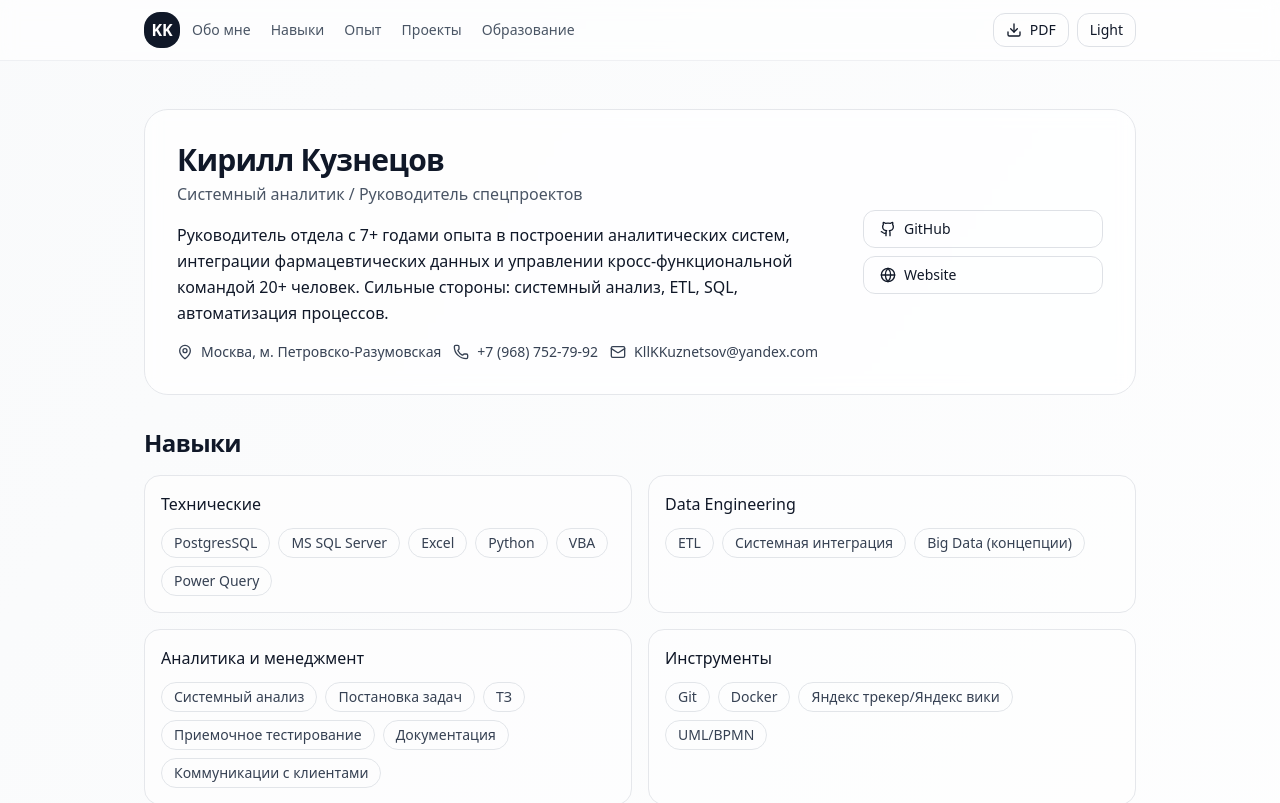
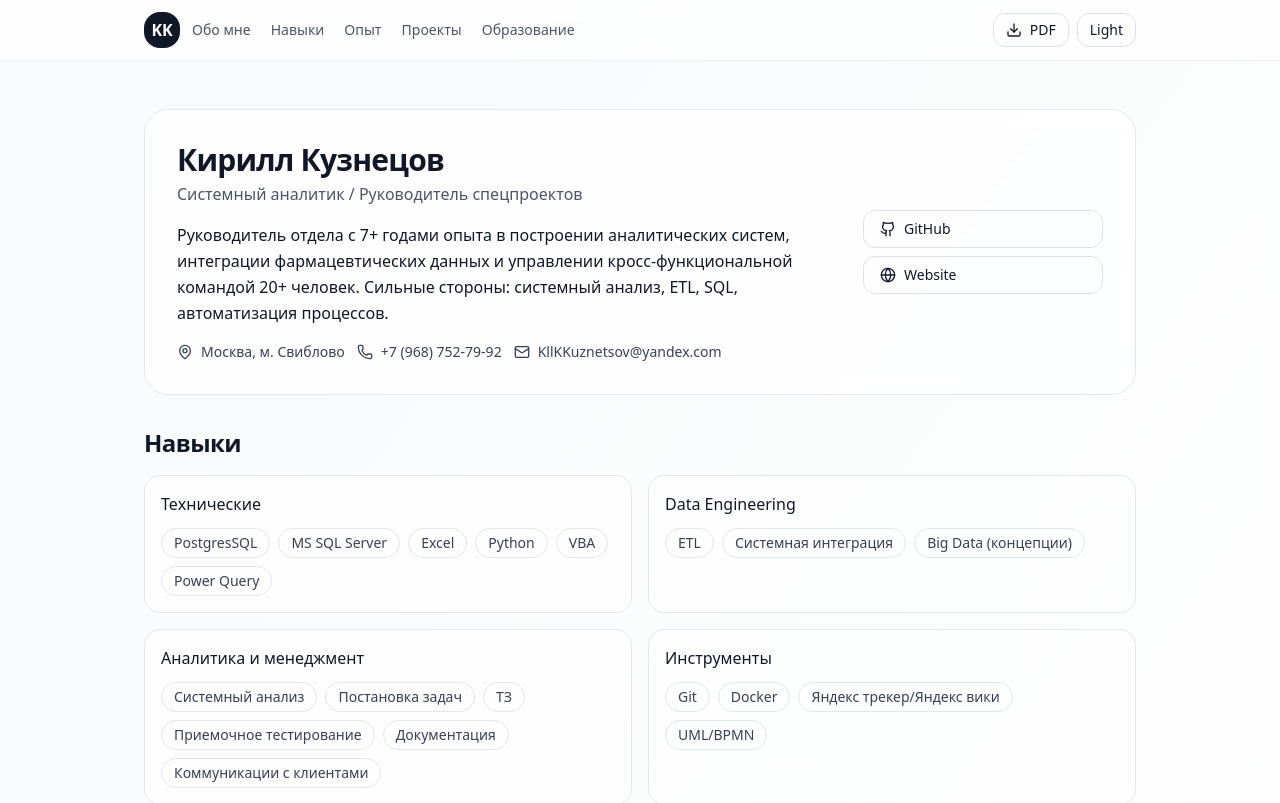
Before and after one commit to KKKuznetsov/kuznet-cv, a React (Vite) app: page / in a window 1280 px wide. Shown: the top 803 px of the page. Built offline with nearby package versions, Linux system fonts and the light colour scheme.

Commit message:
update location to Свиблово

```diff
--- a/src/ResumeSite.tsx
+++ b/src/ResumeSite.tsx
@@ -23,7 +23,7 @@ import {
 const DATA = {
   name: "Кирилл Кузнецов",
   title: "Системный аналитик / Руководитель спецпроектов",
-  location: "Москва, м. Петровско-Разумовская",
+  location: "Москва, м. Свиблово",
   phone: "+7 (968) 752-79-92",
   email: "KllKKuznetsov@yandex.com",
   links: {
```
